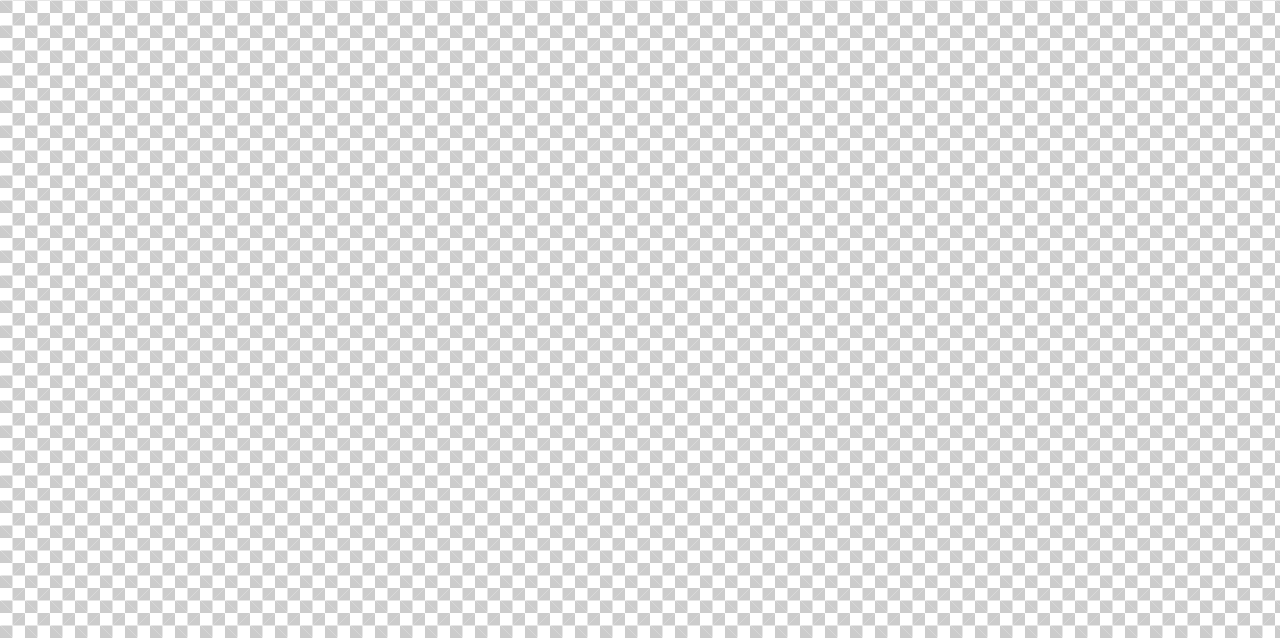
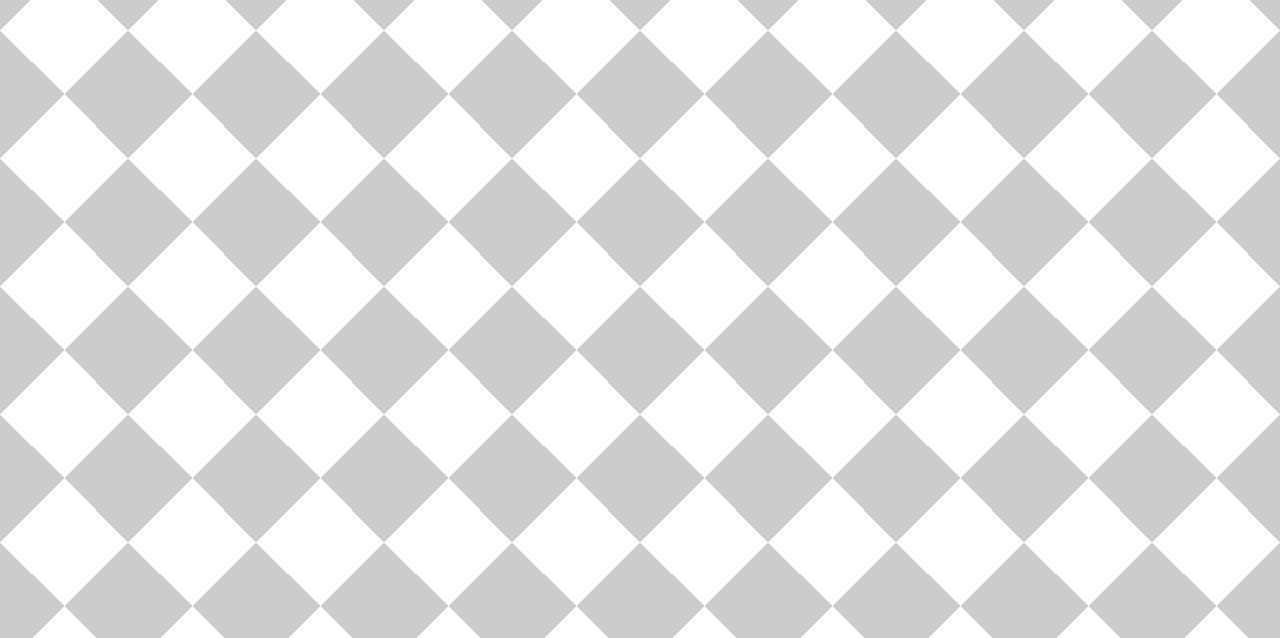
Before and after one commit to mastrovalentz/castelfranco_chess_club, a website built with Vite: page index.html in a window 1280 px wide. Shown: the part 162-800 px from the top of the page. Built offline with nearby package versions, Linux system fonts and the light colour scheme.

Commit message:
CCC-01 Checkered bkg pt2

```diff
--- a/style/index.css
+++ b/style/index.css
@@ -1,12 +1,25 @@
 body {
-  background-image: linear-gradient(45deg, #ccc 25%, transparent 25%),
-    linear-gradient(135deg, #ccc 25%, transparent 25%),
-    linear-gradient(45deg, transparent 75%, #ccc 75%),
-    linear-gradient(135deg, transparent 75%, #ccc 75%);
-  background-size: 25px 25px; /* Must be a square */
-  background-position:
-    0 0,
-    12.5px 0,
-    12.5px -12.5px,
-    0px 12.5px; /* Must be half of one side of the square */
+  /* TODO extract color and transparency variables */
+  background-image: linear-gradient(
+      var(--background-angle),
+      #ccc 25%,
+      transparent 25%
+    ),
+    linear-gradient(
+      calc(var(--background-angle) - 90deg),
+      #ccc 25%,
+      transparent 25%
+    ),
+    linear-gradient(
+      calc(var(--background-angle) + 0deg),
+      transparent 75%,
+      #ccc 75%
+    ),
+    linear-gradient(
+      calc(var(--background-angle) - 90deg),
+      transparent 75%,
+      #ccc 75%
+    );
+  background-size: var(--background-size) var(--background-size);
+  background-repeat: repeat;
 }
--- a/style/variables.css
+++ b/style/variables.css
@@ -1 +1,8 @@
 /* TODO */
+:root {
+
+    /* configuration variables for some component */
+    /* TODO is it possible to make i work at other angles???? */
+    --background-angle: 45deg;
+    --background-size: 8rem;
+}
```
